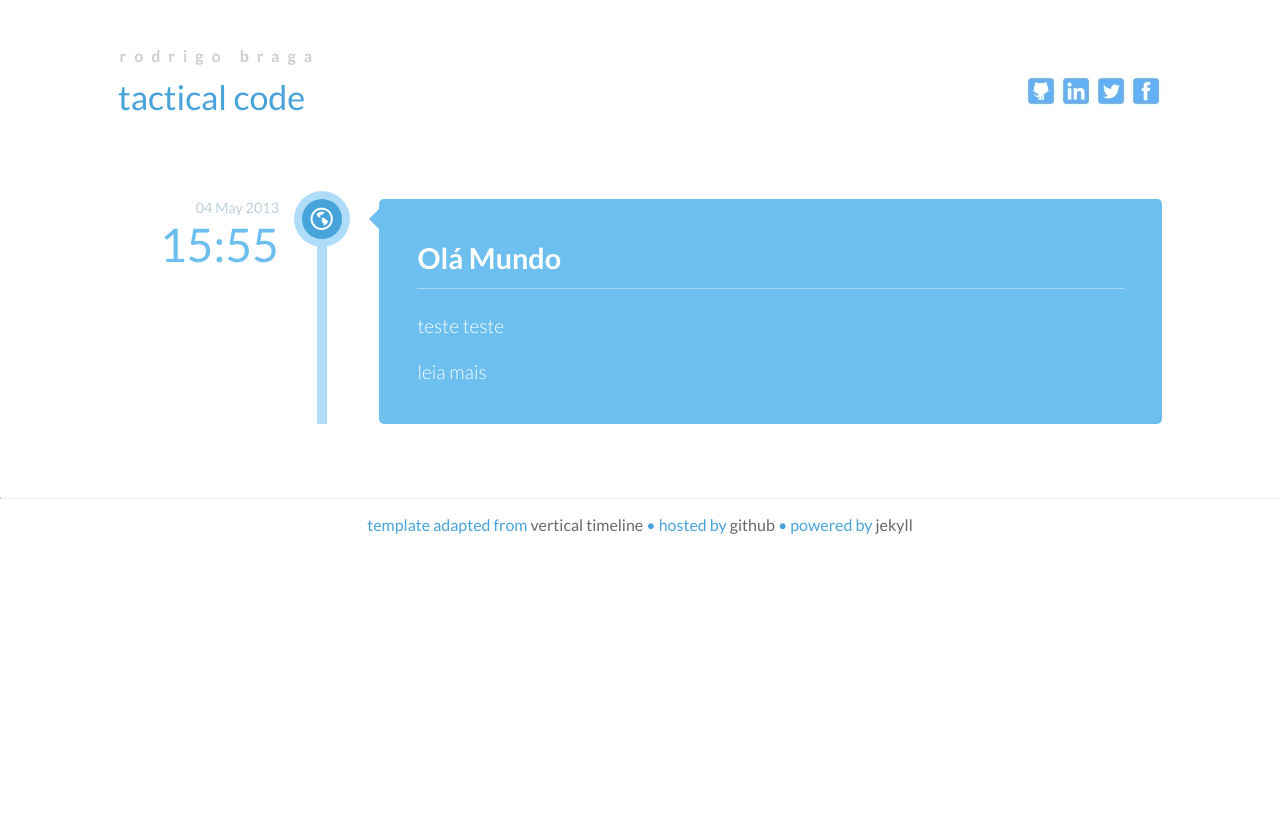
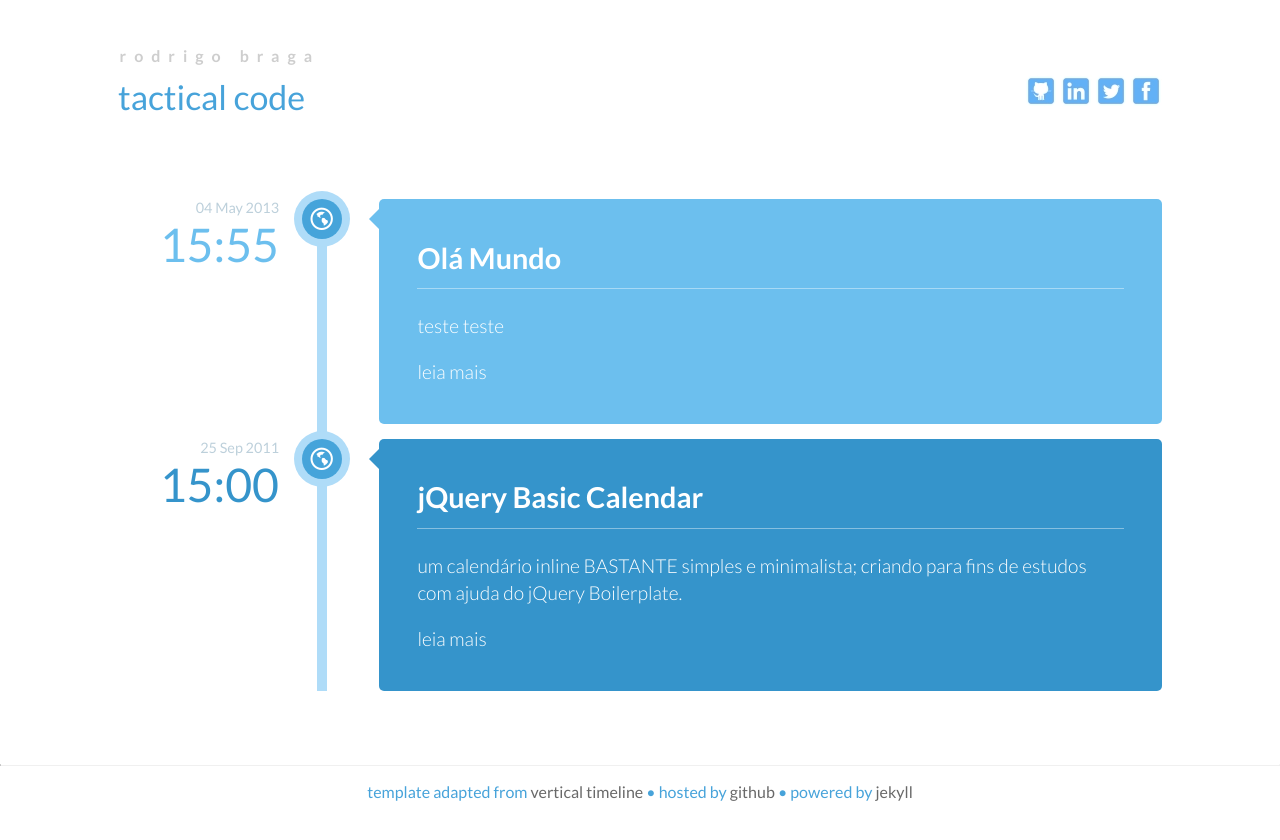
Before and after one commit to rodrigobraga/rodrigobraga.github.io, a Jekyll site: the page built from index.html, in a window 1280 px wide. Shown: the top 840 px of the page. Built offline with Jekyll 4.4.1, drawn with Linux system fonts in a browser that asks for light colours; Markdown is read by kramdown in place of the engine named in the settings; part of the change alters nothing that is shown.

```diff
--- a/_config.yml
+++ b/_config.yml
@@ -1,3 +1,2 @@
 lsi: false
 pygments: true
-markdown: redcarpet
--- /dev/null
+++ b/_posts/2011-09-25-jquery-basic-calendar.md
@@ -0,0 +1,37 @@
+---
+layout: post
+title: "jQuery Basic Calendar"
+date: 2011-09-25 12:00:00 -0300
+categories: [labs, dev]
+tags: [javascript, jquery]
+summary:  um calendário inline BASTANTE simples e minimalista; criando para fins de estudos com ajuda do jQuery Boilerplate.
+published: true
+---
+
+#jQuery Basic Calendar
+
+Mesmo sendo na maioria esmagadora das vezes uma atitude errada, equivocada ou simplesmente inútil; é comum que desenvolvedores de software volta e meia esbarrem num dilema interessante:
+
+> infelizmente não existe uma solução ideal para o meu problema, terei eu mesmo que programar isso!
+
+E assim vamos criando bibliotecas, aplicativos e toda sorte de software possível que na prática não serve para nada
+
+E eu mesmo fui acometido por esse mal esses dias! :)
+
+## Calendários
+
+O uso de calendários é comum em sistemas comerciais, e nesse caso não foi diferente, porém era preciso exibir o calendário sem qualquer recurso, nada de marcação nas datas com eventos, exibição simplificada/detalhada, exibição do dia, semana ou mês, enfim; era preciso exibir apenas  um widget com o calendário!
+
+## Nenhum calendário serve
+
+Ao buscar por uma alternativa (especialmente Plugins para jQuery)  encontrei vários bem interessantes como o iCal Calendar; porém todas as opções com muito mais recursos do que eu realmente precisava, e com um “problema” sério para profissionais como eu sem qualquer habilidade com UI, a dificuldade em adaptar o visual do Plugin em concordância com o visual da aplicação.
+
+## jQuery Basic Cal e motivações
+
+Dada a realidade, não me restou outra alternativa, tive eu mesmo que programar o calendário perfeito para aquela situação (talvez só aquela)
+
+Porém a ideia/motivação é aproveitar a necessidade e estudar um pouco mais sobre jQuery, resolvi criar um plugin; tarefa bastante simplificada graças ao (jQuery Boilerplate)[http://jqueryboilerplate.com/].
+
+Se você puder dar uma olhada no (GitHub)[https://github.com/rodrigobraga/jQuery-Basic-Calendar] e opinar será interessante!
+
+E você pode vê-lo em ação (aqui)[/labs/jquery-basic-calendar].
```
